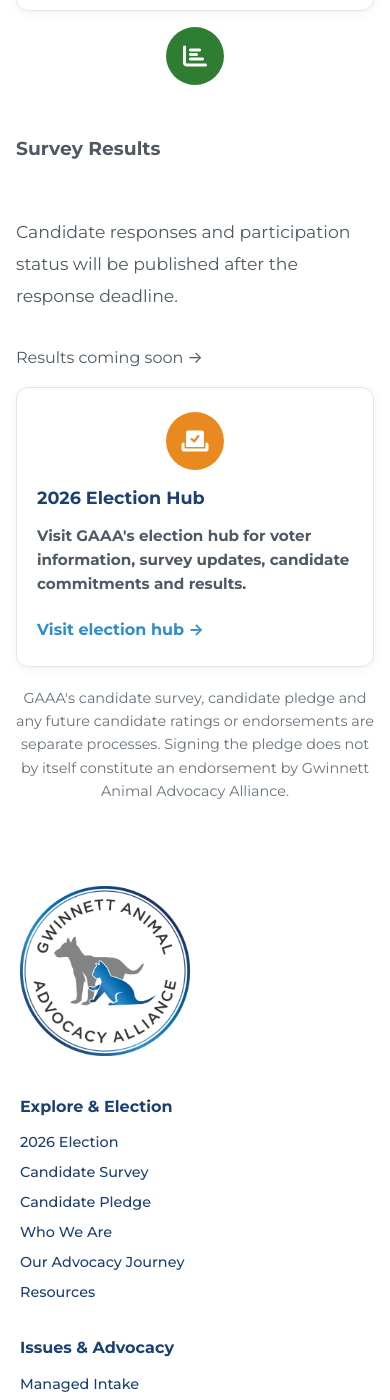
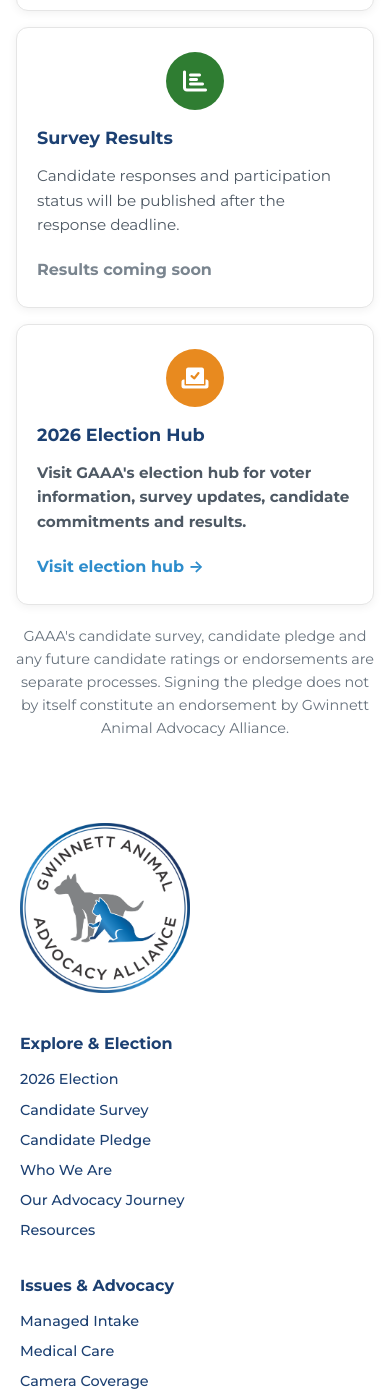
Before and after one commit to whitleybacon/gwinnett-animal-advocacy-alliance, a Jekyll site: the page built from election-2026/candidate-pledge/index.html, in a window 390 px wide and 1400 px high, scrolled down 10506 px. Built offline with Jekyll 4.4.1, drawn with Linux system fonts in a browser that asks for light colours.

Commit message:
Update index.html

```diff
--- a/election-2026/candidate-pledge/index.html
+++ b/election-2026/candidate-pledge/index.html
@@ -47,6 +47,18 @@
     max-width: 610px;
   }
 
+  .election-breadcrumb {
+    margin-bottom: 16px;
+    font-size: .95rem;
+    font-weight: 600;
+    color: rgba(255,255,255,.9);
+  }
+
+  .election-breadcrumb a {
+    color: #fff;
+    text-decoration: underline;
+    text-underline-offset: 3px;
+  }
 
   .pledge-intro {
     max-width: 1050px;
@@ -249,6 +261,19 @@
     margin-top: 0;
   }
 
+  .pledge-related .results-coming-soon {
+    cursor: default;
+  }
+
+  .pledge-related .results-coming-soon:hover {
+    transform: none;
+    box-shadow: 0 2px 10px rgba(0,0,0,0.06);
+  }
+
+  .pledge-related .results-coming-soon span {
+    color: #7a858f;
+  }
+
   .pledge-note {
     max-width: 1000px;
     margin: 0 auto 35px;
@@ -266,7 +291,12 @@
       font-size: 2rem;
     }
 
-    .pledge-kicker {
+    .pledge-kicker,
+    .election-breadcrumb {
+      color: var(--accent);
+    }
+
+    .election-breadcrumb a {
       color: var(--accent);
     }
 
@@ -614,6 +644,7 @@
     <h2>Learn More Before You Vote</h2>
 
     <div class="home-card-grid three-across-cards">
+
       <a class="home-card" href="/election-2026/candidate-survey/">
         <div class="home-card-icon icon-blue">
           <i class="fas fa-clipboard-list" aria-hidden="true"></i>
@@ -626,6 +657,7 @@
         <span>View the survey →</span>
       </a>
 
+      <div class="home-card results-coming-soon" aria-label="Survey Results coming soon">
         <div class="home-card-icon icon-green">
           <i class="fas fa-chart-bar" aria-hidden="true"></i>
         </div>
@@ -634,19 +666,8 @@
           Candidate responses and participation status will be published after
           the response deadline.
         </p>
-        <span>Results coming soon →</span>
-
-      <!-- <a class="home-card" href="/election-2026/results/">
-        <div class="home-card-icon icon-green">
-          <i class="fas fa-chart-bar" aria-hidden="true"></i>
-        </div>
-        <h3>Survey Results</h3>
-        <p>
-          Candidate responses and participation status will be published after
-          the response deadline.
-        </p>
-        <span>Results coming soon →</span>
-      </a> -->
+        <span>Results coming soon</span>
+      </div>
 
       <a class="home-card" href="/election-2026/">
         <div class="home-card-icon icon-orange">
@@ -659,6 +680,7 @@
         </p>
         <span>Visit election hub →</span>
       </a>
+
     </div>
   </section>
 
```
